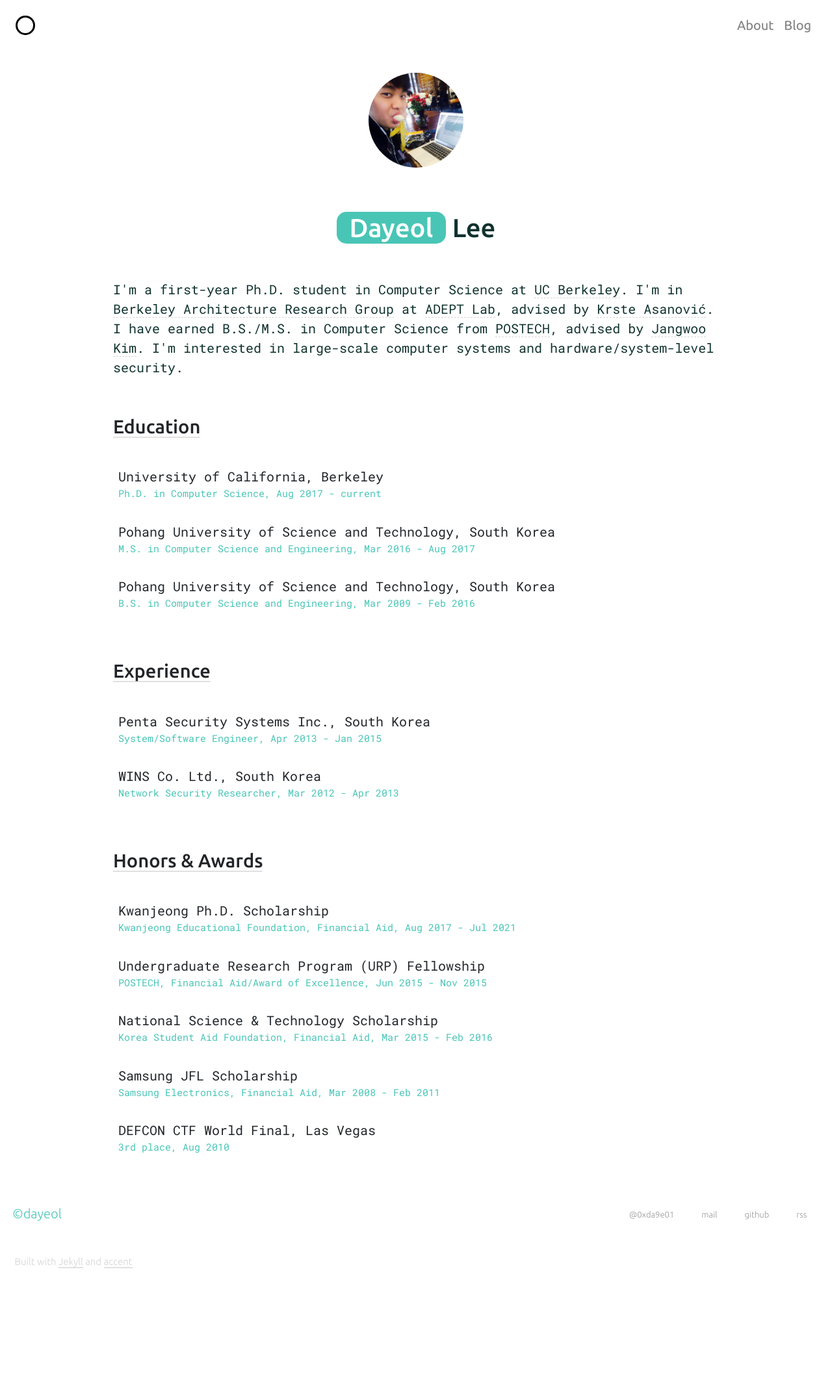
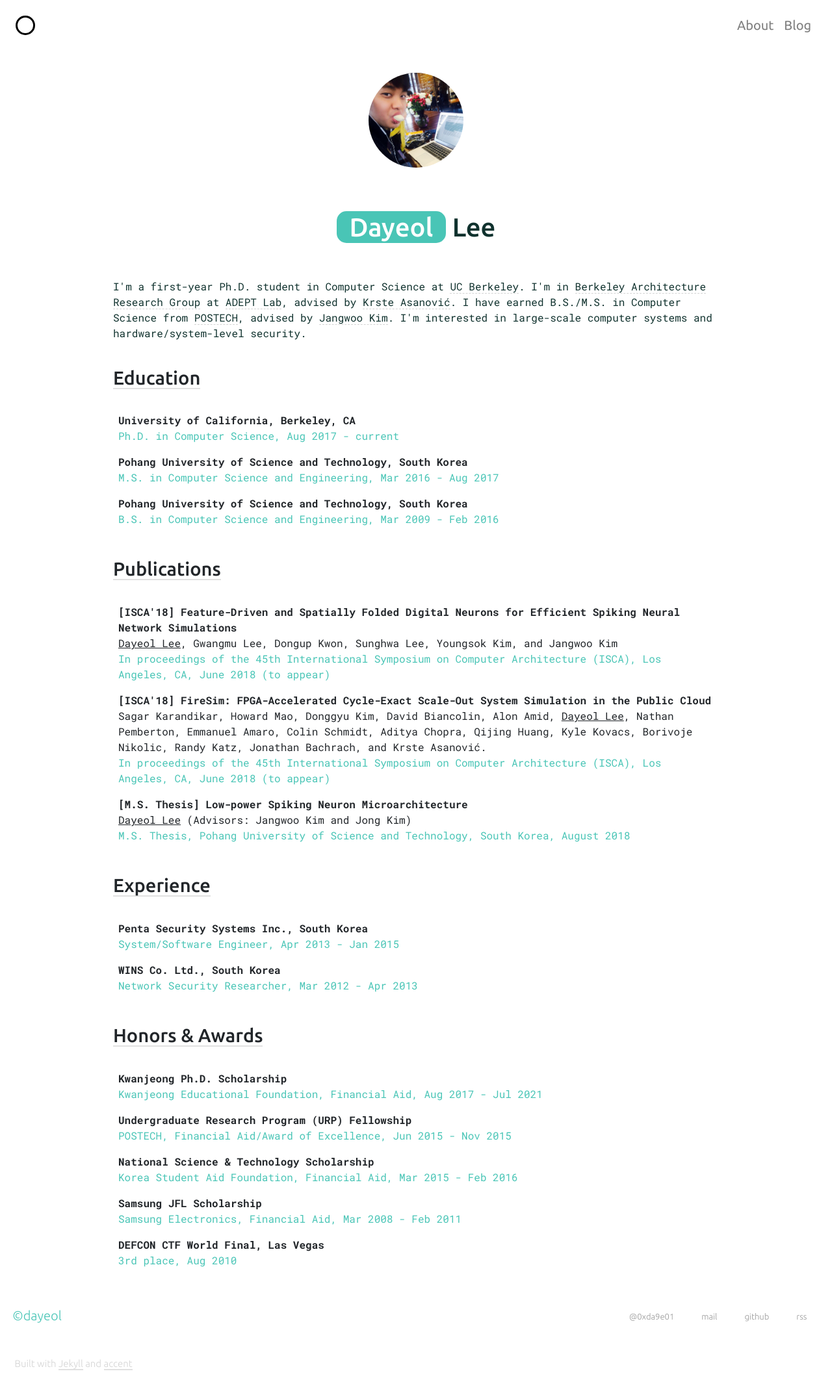
Before and after one commit to dayeol/dayeol.github.io, a Jekyll site: the page built from index.html, in a window 1280 px wide. Shown: the whole page at 65% size. Built offline with Jekyll 4.4.1, drawn with Linux system fonts in a browser that asks for light colours; nearby versions of some CDN libraries; before the commit the page ends 1967 px from its top, so only the background shows below that.

Commit message:
Added publication and boldified titles

```diff
--- a/_sass/_style.scss
+++ b/_sass/_style.scss
@@ -38,7 +38,7 @@ body {
 * * * * * * * * * * * */
 .cv {
 	h3 {
-		padding-top: 30px
+		padding-top: 10px
 	}
 	span {
 		border-bottom: 2px solid $underline-color;
@@ -49,16 +49,16 @@ body {
 	}
 	.cv-item {
 		font-family: 'Roboto Mono', 'sans-serif';
-		padding: 1em 0.5em;
+		padding: 0.5em 0.5em;
 		.cv-title {
-			font-size: 20px;
+			font-size: 16px;
 		}
 		.cv-content {
-			font-size: 15px;
+			font-size: 16px;
 			color: $accent-color;
 		}
 	}
-	margin-bottom:20px;
+	margin-bottom:10px;
 }
 /* Intro
  * * * * * * * * * * * */
@@ -66,7 +66,7 @@ body {
 	color: darken($accent-color, 40);
 	font-weight: ligher;
 	text-align: left;
-	font-size: 20px;
+	font-size: 16px;
     margin-bottom: 20px;
     font-family: 'Roboto Mono', 'sans-serif';
     @media (max-width: $break-small) {
--- a/index.html
+++ b/index.html
@@ -36,7 +36,7 @@ layout: default
 
 		<div class="cv-item">
 			<div class="cv-title">
-				University of California, Berkeley
+				<b>University of California, Berkeley, CA</b>
 			</div>
 			<div class="cv-content">
 				Ph.D. in Computer Science, Aug 2017 - current
@@ -45,7 +45,7 @@ layout: default
 
 		<div class="cv-item">
 			<div class="cv-title">
-				Pohang University of Science and Technology, South Korea
+				<b>Pohang University of Science and Technology, South Korea</b>
 			</div>
 			<div class="cv-content">
 				M.S. in Computer Science and Engineering, Mar 2016 - Aug 2017
@@ -54,18 +54,51 @@ layout: default
 
 		<div class="cv-item">
 			<div class="cv-title">
-				Pohang University of Science and Technology, South Korea
+				<b>Pohang University of Science and Technology, South Korea</b>
 			</div>
 			<div class="cv-content">
 				B.S. in Computer Science and Engineering, Mar 2009 - Feb 2016
 			</div>
 		</div>
 
-		<!--
+
 		<h3>
-		<span>Publication</span>
-		</h3
-		-->
+			<span>Publications</span>
+		</h3>
+		<div class="cv-item">
+			<div class="cv-title">
+				<b>[ISCA'18] Feature-Driven and Spatially Folded Digital Neurons for Efficient Spiking Neural Network
+					Simulations</b>
+				<br/>
+				<u>Dayeol Lee</u>, Gwangmu Lee, Dongup Kwon, Sunghwa Lee, Youngsok Kim, and Jangwoo Kim
+			</div>
+			<div class="cv-content">
+				In proceedings of the 45th International Symposium on Computer Architecture (ISCA), Los Angeles, CA, June 2018 (to appear)
+			</div>
+		</div>
+		<div class="cv-item">
+			<div class="cv-title">
+				<b>[ISCA'18] FireSim: FPGA-Accelerated Cycle-Exact Scale-Out System Simulation in the Public Cloud</b>
+				<br/>
+				Sagar Karandikar, Howard Mao, Donggyu Kim, David Biancolin, Alon Amid, <u>Dayeol Lee</u>, Nathan
+				Pemberton, Emmanuel Amaro, Colin Schmidt, Aditya Chopra, Qijing Huang, Kyle Kovacs, Borivoje
+				Nikolic, Randy Katz, Jonathan Bachrach, and Krste Asanović.
+			</div>
+			<div class="cv-content">
+				In proceedings of the 45th International Symposium on Computer Architecture (ISCA), Los Angeles, CA, June 2018 (to appear)
+			</div>
+		</div>
+		<div class="cv-item">
+			<div class="cv-title">
+				<b>[M.S. Thesis] Low-power Spiking Neuron Microarchitecture</b>
+				<br><u>Dayeol Lee</u> (Advisors: Jangwoo Kim and Jong Kim)
+			</div>
+			<div class="cv-content">
+				M.S. Thesis, Pohang University of Science and Technology, South Korea, August 2018
+			</div>
+		</div>
+
+
 
 		<h3>
 			<span>Experience</span>
@@ -73,7 +106,7 @@ layout: default
 
 		<div class="cv-item">
 			<div class="cv-title">
-				Penta Security Systems Inc., South Korea
+				<b>Penta Security Systems Inc., South Korea</b>
 			</div>
 			<div class="cv-content">
 				System/Software Engineer, Apr 2013 - Jan 2015
@@ -82,7 +115,7 @@ layout: default
 
 		<div class="cv-item">
 			<div class="cv-title">
-				WINS Co. Ltd., South Korea
+				<b>WINS Co. Ltd., South Korea</b>
 			</div>
 			<div class="cv-content">
 				Network Security Researcher, Mar 2012 - Apr 2013
@@ -95,7 +128,7 @@ layout: default
 
 		<div class="cv-item">
 			<div class="cv-title">
-				Kwanjeong Ph.D. Scholarship
+				<b>Kwanjeong Ph.D. Scholarship</b>
 			</div>
 			<div class="cv-content">
 				Kwanjeong Educational Foundation, Financial Aid, Aug 2017 - Jul 2021
@@ -104,7 +137,7 @@ layout: default
 
 		<div class="cv-item">
 			<div class="cv-title">
-				Undergraduate Research Program (URP) Fellowship
+				<b>Undergraduate Research Program (URP) Fellowship</b>
 			</div>
 			<div class="cv-content">
 				POSTECH, Financial Aid/Award of Excellence, Jun 2015 - Nov 2015
@@ -113,7 +146,7 @@ layout: default
 
 		<div class="cv-item">
 			<div class="cv-title">
-				National Science & Technology Scholarship
+				<b>National Science & Technology Scholarship</b>
 			</div>
 			<div class="cv-content">
 				Korea Student Aid Foundation, Financial Aid, Mar 2015 - Feb 2016
@@ -122,7 +155,7 @@ layout: default
 
 		<div class="cv-item">
 			<div class="cv-title">
-				Samsung JFL Scholarship
+				<b>Samsung JFL Scholarship</b>
 			</div>
 			<div class="cv-content">
 				Samsung Electronics, Financial Aid, Mar 2008 - Feb 2011
@@ -131,7 +164,7 @@ layout: default
 
 		<div class="cv-item">
 			<div class="cv-title">
-				DEFCON CTF World Final, Las Vegas
+				<b>DEFCON CTF World Final, Las Vegas</b>
 			</div>
 			<div class="cv-content">
 				3rd place, Aug 2010
```
